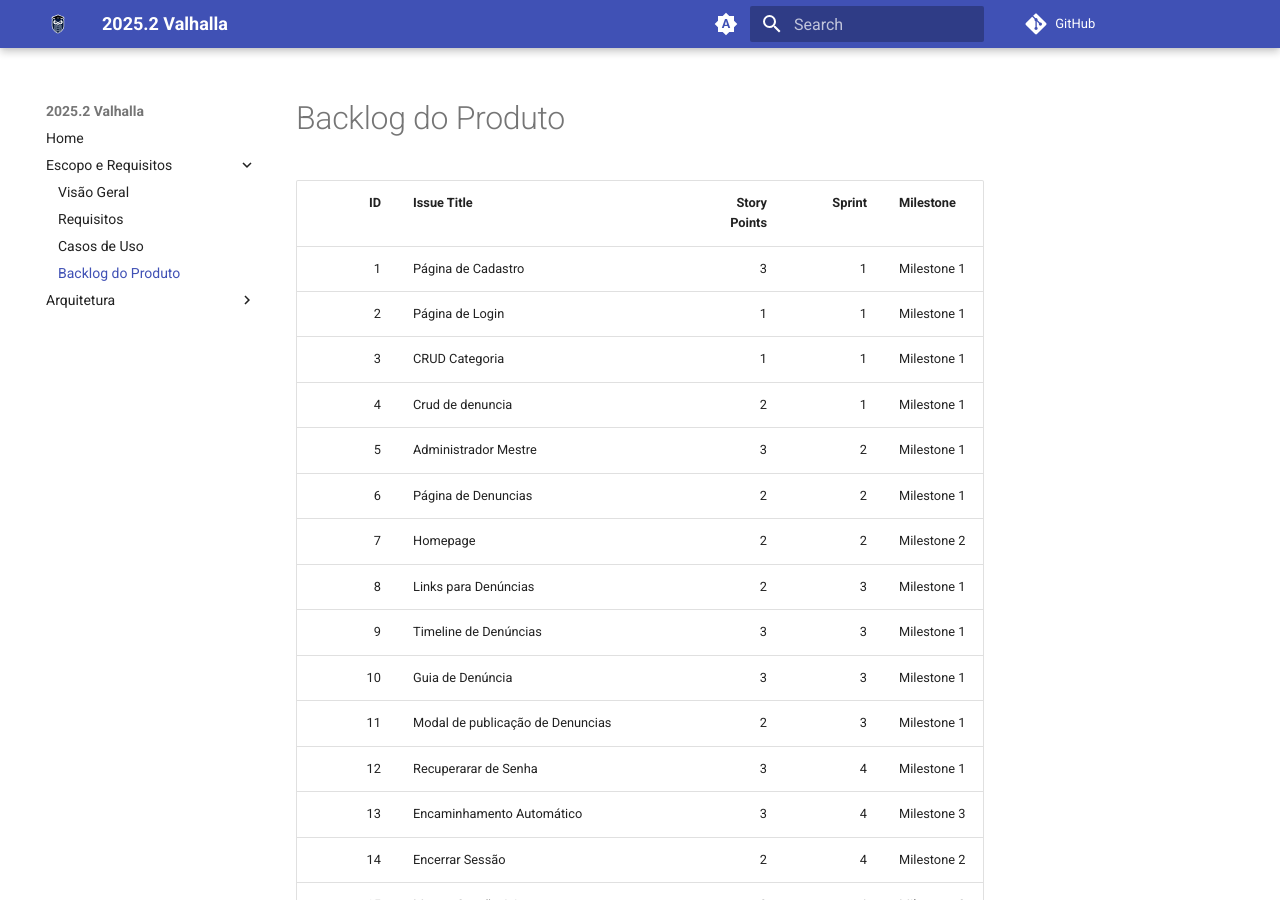
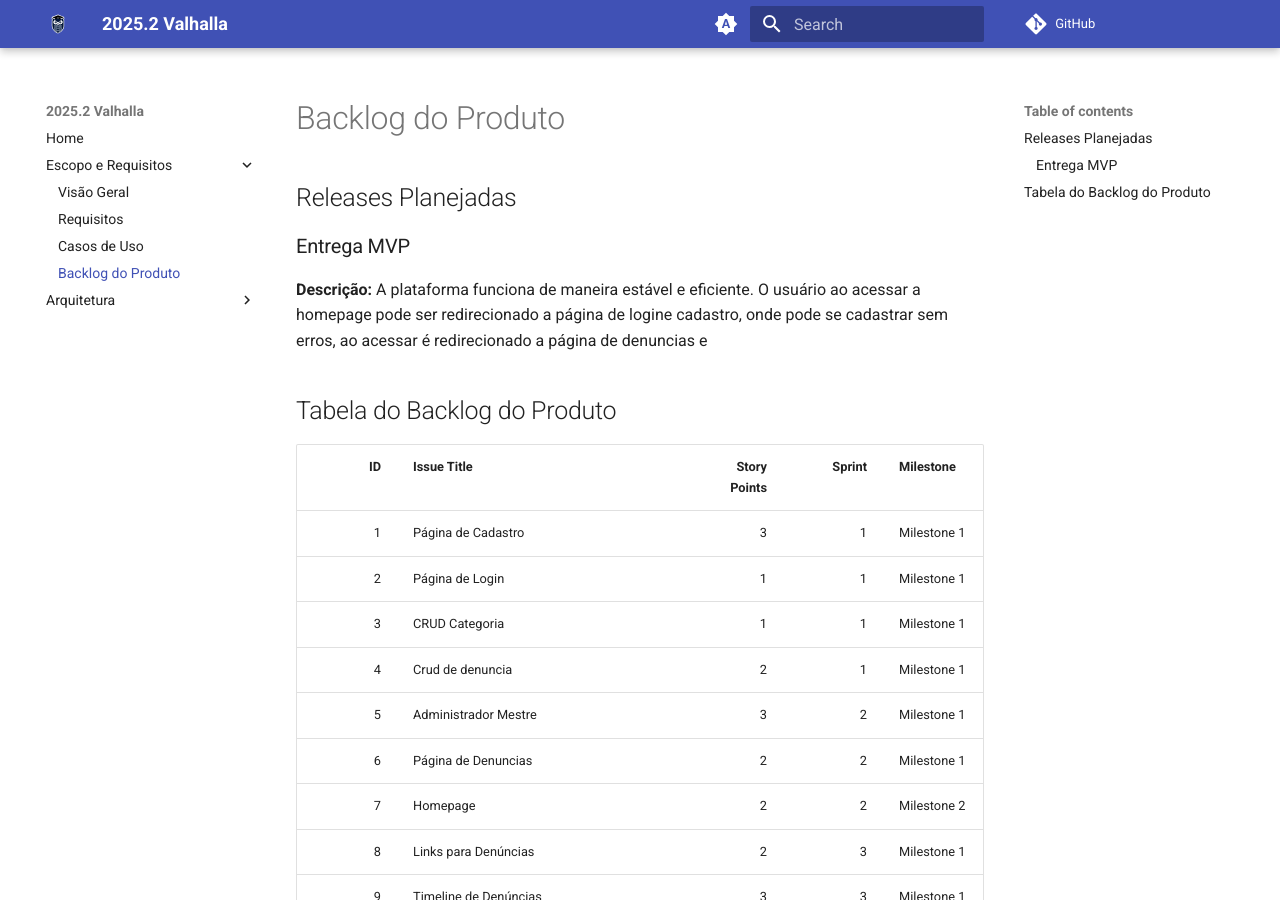
Before and after one commit to fga-eps-mds/2025.2-Valhalla-Docs, an MkDocs documentation site: the page built from docs/escopo-requisitos/backlog.md, in a window 1280 px wide and 900 px high. Built offline with MkDocs 1.6.1 and Material for MkDocs 9.7.7, drawn with Linux system fonts in a browser that asks for light colours; comment, search, counter and statistics services are not loaded.

Commit message:
feat: releases

```diff
--- a/docs/escopo-requisitos/backlog.md
+++ b/docs/escopo-requisitos/backlog.md
@@ -1,4 +1,13 @@
 # Backlog do Produto
+
+## Releases Planejadas
+
+### Entrega MVP
+
+**Descrição:** A plataforma funciona de maneira estável e eficiente. O usuário ao acessar a homepage pode ser redirecionado a página de logine cadastro, onde pode se cadastrar sem erros, ao acessar é redirecionado a página de denuncias e
+
+
+## Tabela do Backlog do Produto
 
 |   ID | Issue Title                                      |   Story Points |   Sprint | Milestone   |
 |-----:|:-------------------------------------------------|---------------:|---------:|:------------|
```
